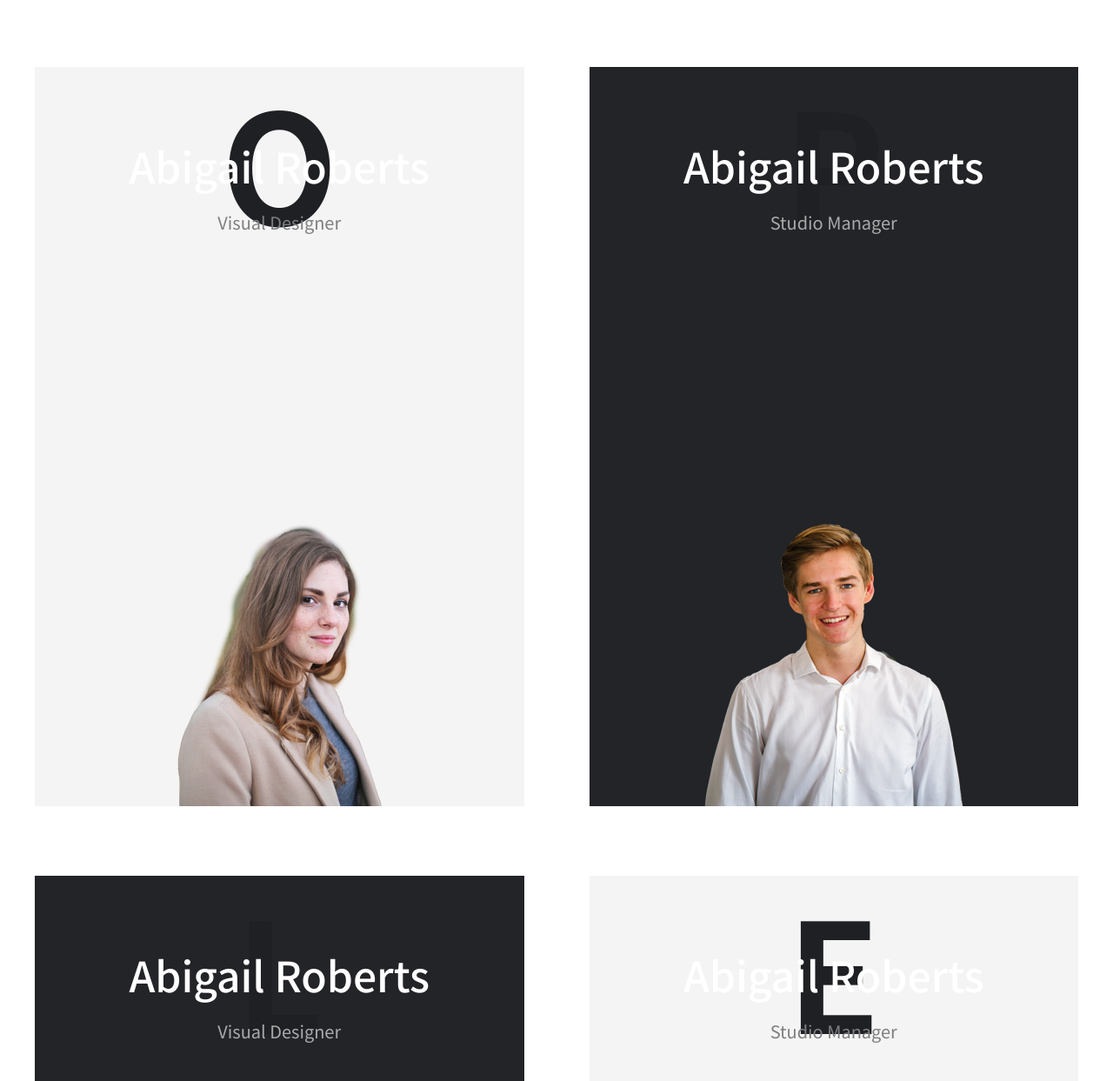
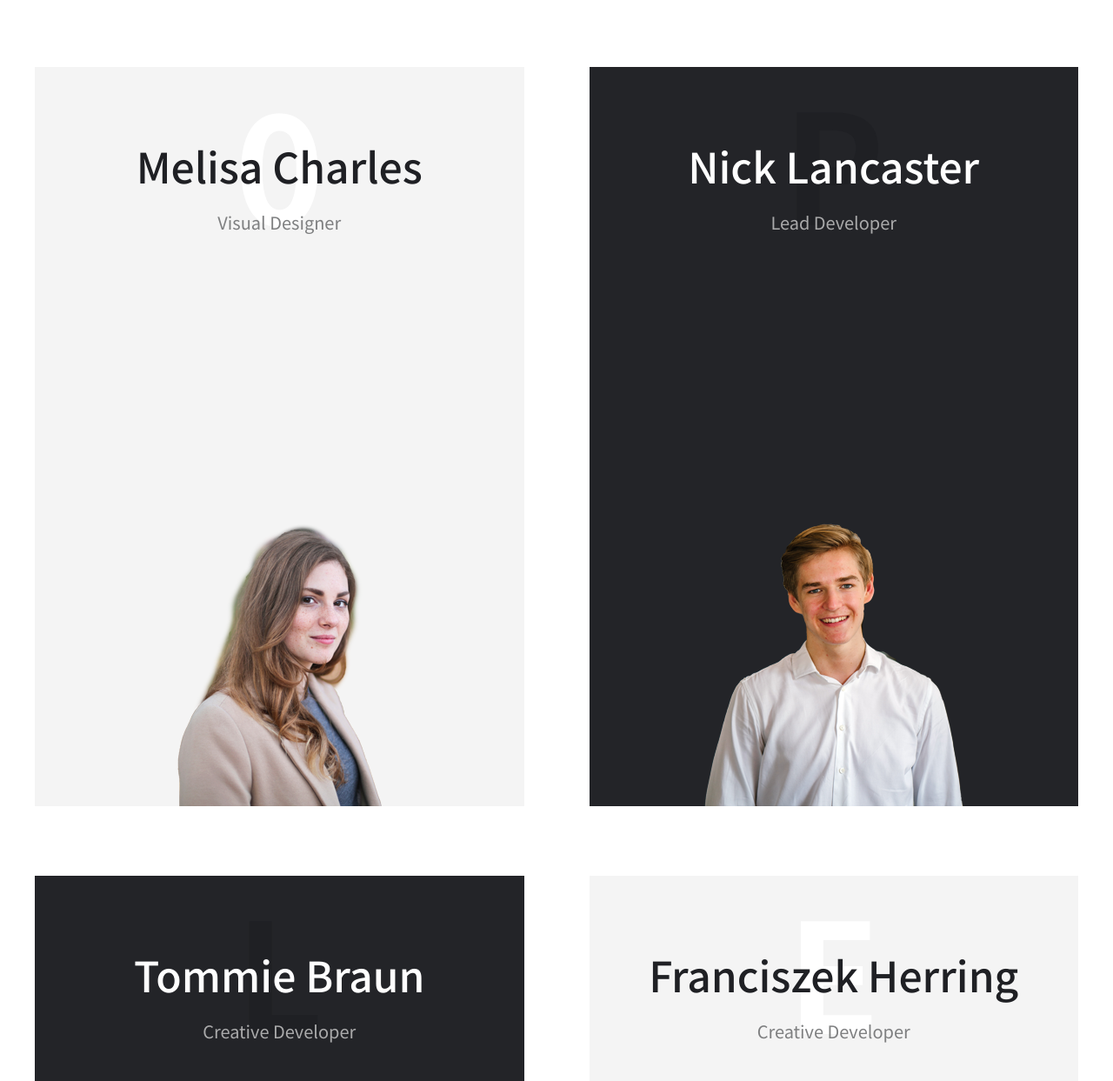
Before and after one commit to AdnanM996/Netinn, a plain HTML site: page about.html in a window 1280 px wide. Shown: the part 3097-4340 px from the top of the page at 87% size. Drawn offline with Linux system fonts and the light colour scheme.

Commit message:
finished team

```diff
--- a/about.html
+++ b/about.html
@@ -68,10 +68,10 @@
 
                     </div><!--end grid item-->
 
-                    <div class="grid__item grid__item--light e" id="e--light">
+                    <div class="grid__item grid__item--light e--light">
 
                         <div class="grid__item--top">
-                            <p class="name name--dark">Abigail Roberts</p>
+                            <p class="name name--dark">Tiffany Merritt</p>
                             <p class="role role--light">studio manager</p>
                         </div>
 
@@ -84,10 +84,10 @@
 
             <div class="row">
                 <div class="grid">
-                    <div class="grid__item grid__item--light o">
+                    <div class="grid__item grid__item--light o--light">
 
                         <div class="grid__item--top">
-                            <p class="name">Abigail Roberts</p>
+                            <p class="name name--dark">Melisa Charles</p>
                             <p class="role role--light">visual designer</p>
                         </div>
 
@@ -98,8 +98,8 @@
                     <div class="grid__item grid__item--dark p">
 
                         <div class="grid__item--top">
-                            <p class="name">Abigail Roberts</p>
-                            <p class="role">studio manager</p>
+                            <p class="name">Nick Lancaster</p>
+                            <p class="role">lead developer</p>
                         </div>
 
                         <img src="images/person4.png" alt="">
@@ -113,19 +113,19 @@
                     <div class="grid__item grid__item--dark l">
 
                         <div class="grid__item--top">
-                            <p class="name">Abigail Roberts</p>
-                            <p class="role">visual designer</p>
+                            <p class="name">Tommie Braun</p>
+                            <p class="role">creative developer</p>
                         </div>
 
                         <img src="images/person5.png" alt="">
 
                     </div><!--end grid item-->
 
-                    <div class="grid__item grid__item--light e">
+                    <div class="grid__item grid__item--light e--light">
 
                         <div class="grid__item--top">
-                            <p class="name">Abigail Roberts</p>
-                            <p class="role role--light">studio manager</p>
+                            <p class="name name--dark">Franciszek Herring</p>
+                            <p class="role role--light">creative developer</p>
                         </div>
 
                         <img src="images/person6.png" alt="">
--- a/css/style.css
+++ b/css/style.css
@@ -204,7 +204,7 @@ h1, h2, h3, h4, h5, h6 {
   .role--light {
     color: #7e7f80; }
 
-.p, .e, .o, .l {
+.p, .e, .e--light, .o, .o--light, .l {
   position: relative;
   z-index: 2; }
 
@@ -232,7 +232,7 @@ h1, h2, h3, h4, h5, h6 {
   line-height: 0;
   z-index: -1; }
 
-#e--light::after {
+.e--light::after {
   content: 'E';
   position: absolute;
   top: 12.5%;
@@ -253,6 +253,18 @@ h1, h2, h3, h4, h5, h6 {
   font-size: 17.5rem;
   font-weight: 700;
   color: #1f2024;
+  line-height: 0;
+  z-index: -1; }
+
+.o--light::after {
+  content: ' 0';
+  position: absolute;
+  top: 12.5%;
+  left: 50%;
+  transform: translateX(-50%);
+  font-size: 17.5rem;
+  font-weight: 700;
+  color: #fff;
   line-height: 0;
   z-index: -1; }
 
--- a/sass/base/_typography.scss
+++ b/sass/base/_typography.scss
@@ -196,7 +196,7 @@ h1, h2, h3, h4, h5, h6 {
         color: $color-text;
     }
 }
-.p, .e, .o, .l {
+.p, .e, .e--light, .o, .o--light, .l {
     position: relative;
     z-index: 2;
 }
@@ -229,9 +229,8 @@ h1, h2, h3, h4, h5, h6 {
         line-height: 0;
         z-index: -1;
     }
-}
 
-#e--light {
+    &--light {
         &::after {
             content: 'E';
             position: absolute;
@@ -243,6 +242,7 @@ h1, h2, h3, h4, h5, h6 {
             color: $color-white;
             line-height: 0;
             z-index: -1;
+        }
     }
 }
 
@@ -258,6 +258,21 @@ h1, h2, h3, h4, h5, h6 {
         color: $color-darker;
         line-height: 0;
         z-index: -1;
+    }
+
+    &--light {
+        &::after {
+            content: ' 0';
+            position: absolute;
+            top: 12.5%;
+            left: 50%;
+            transform: translateX(-50%);
+            font-size: 17.5rem;
+            font-weight: 700;
+            color: $color-white;
+            line-height: 0;
+            z-index: -1;
+        }
     }
 }
 
```
Lines whose indentation alone changed are shown as unchanged.
